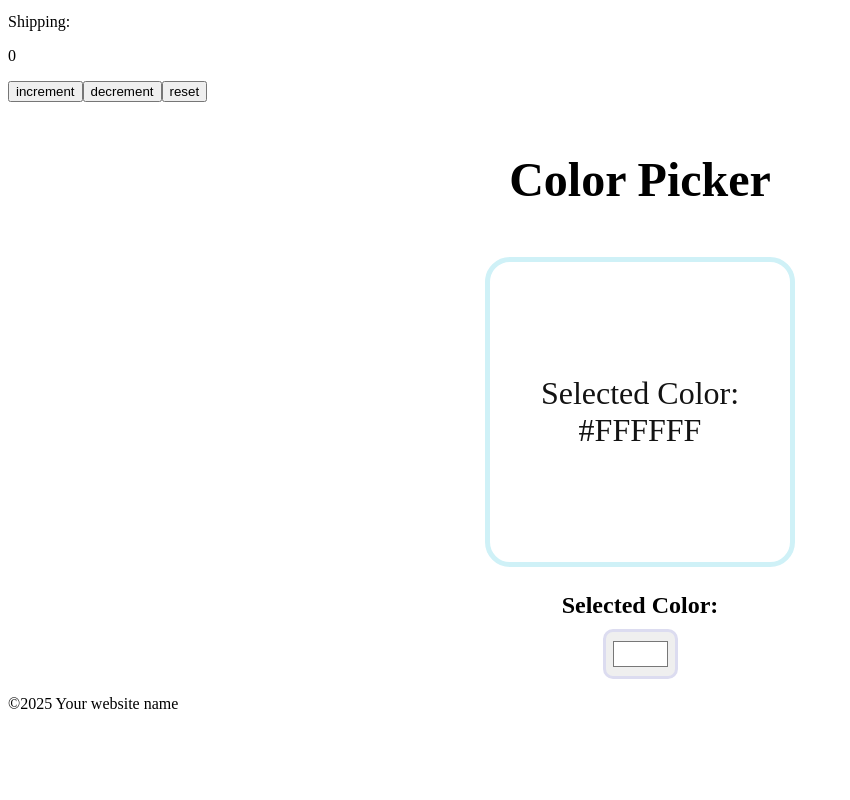
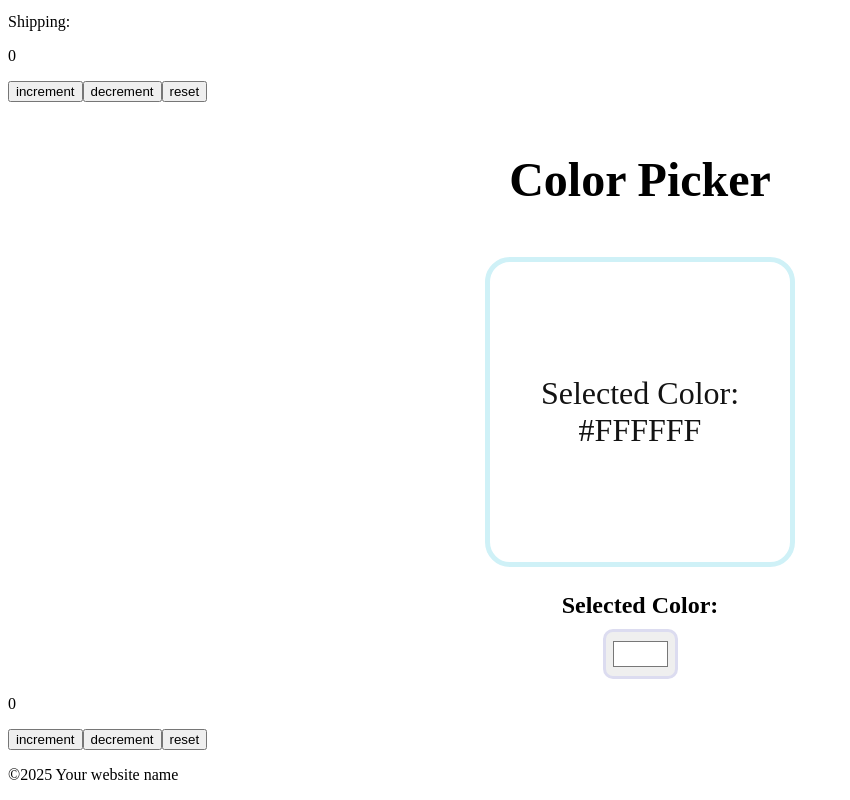
Before and after one commit to amirhoprogrammer/my-react-bro, a React (Vite) app: page / in a window 1280 px wide. Shown: the part 1756-2556 px from the top of the page, without its empty margins (0-850 px from the left). Before the commit the page ends 2485 px from the top, so only its background shows below. Built offline with nearby package versions, Linux system fonts and the light colour scheme.

Commit message:
add update function in state

```diff
--- a/src/App.jsx
+++ b/src/App.jsx
@@ -13,6 +13,7 @@
 import MyComponent from "./MyComponent.jsx";
 import Counter from "./Counter.jsx";
 import ColorPicker from "./ColorPicker.jsx";
+import MyComponents from "./MyComponents.jsx";
 function App() {
   const fruits = [
     { id: 1, name: "apple", calories: 95 },
@@ -47,6 +48,7 @@
       <MyComponent />
       <Counter />
       <ColorPicker />
+      <MyComponents />
       {/*<Student name="Ali" age="ghi" isStudent={true} />
       <Student />*/}
       {/**/}
--- /dev/null
+++ b/src/MyComponents.jsx
@@ -0,0 +1,33 @@
+import React, { useState } from "react";
+function MyComponents() {
+  const [count, setCount] = useState(0);
+  const increment = () => {
+    /*setCount(count + 1);
+    setCount(count + 1);
+    setCount(count + 1);*/
+    setCount((count) => count + 1);
+    setCount((count) => count + 1);
+    setCount((count) => count + 1);
+  };
+  const decrement = () => {
+    setCount(count - 1);
+  };
+  const reset = () => {
+    setCount(0);
+  };
+  return (
+    <div className="counter-container">
+      <p className="count-display">{count}</p>
+      <button className="counter-button" onClick={increment}>
+        increment
+      </button>
+      <button className="counter-button" onClick={decrement}>
+        decrement
+      </button>
+      <button className="counter-button" onClick={reset}>
+        reset
+      </button>
+    </div>
+  );
+}
+export default MyComponents;
```
